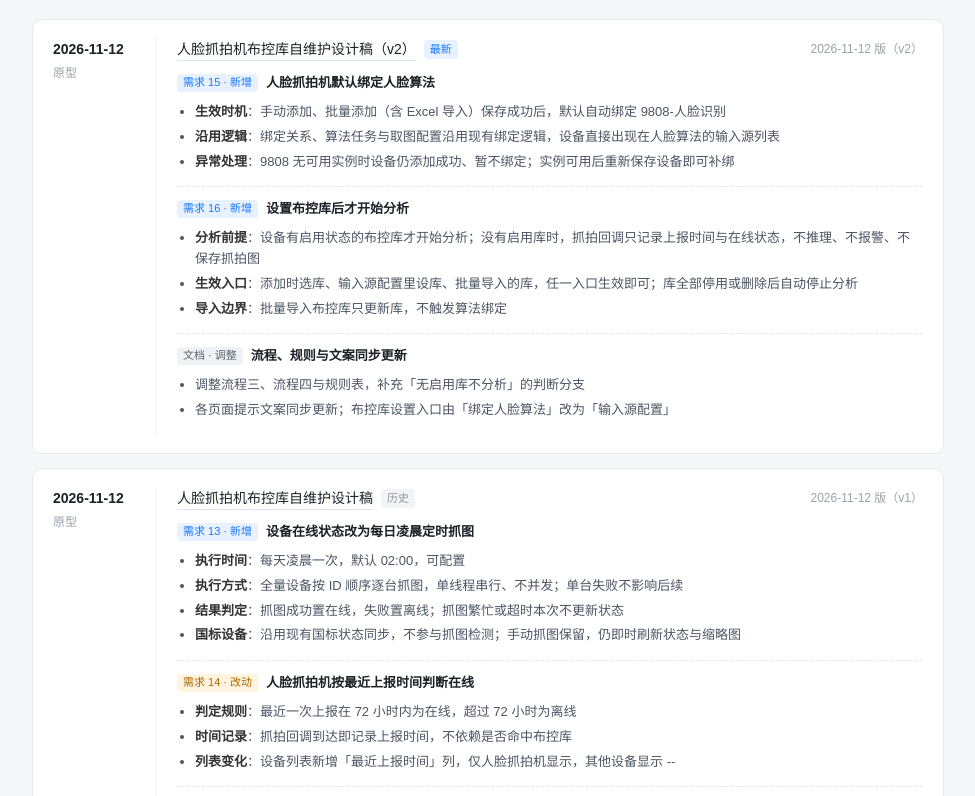
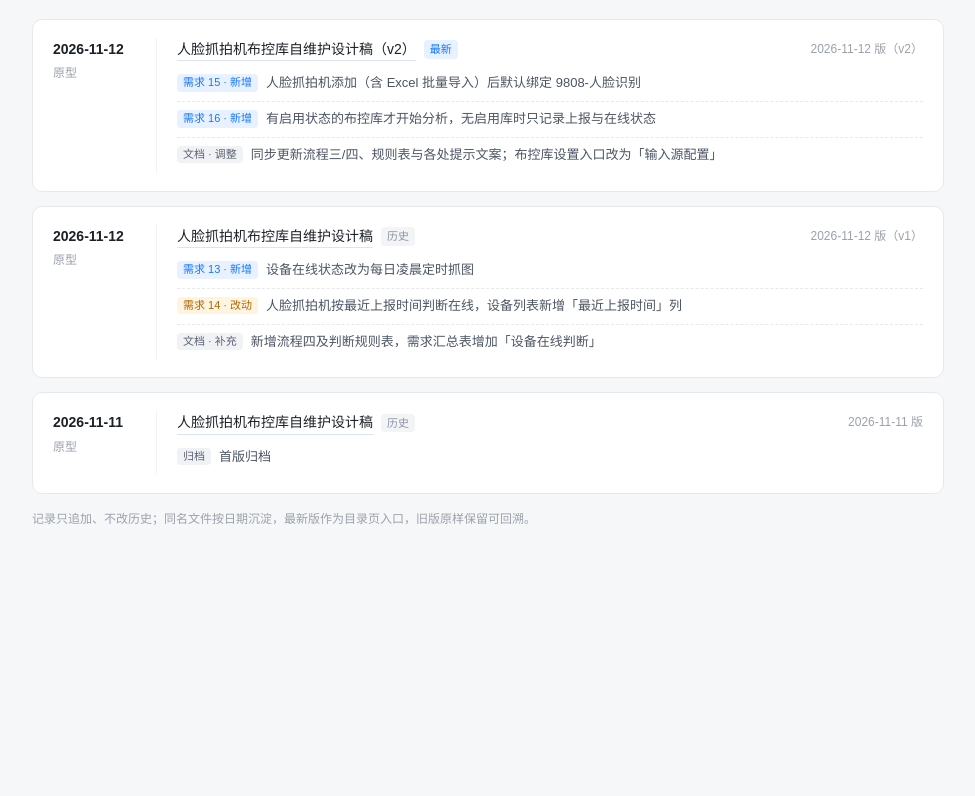
Before and after one commit to wacilimonster-source/juanev, a plain HTML site: page 青岛地铁-工地项目/文档/版本记录.html in a window 1280 px wide. Shown: the part 152-948 px from the top of the page, without its empty margins (152-1127 px from the left). After the commit the page ends 800 px from the top, so only its background shows below. Drawn offline with Linux system fonts and the light colour scheme.

Commit message:
docs: 版本记录改为简洁修改清单，去掉需求细节要求

```diff
--- a/青岛地铁-工地项目/文档/版本记录.html
+++ b/青岛地铁-工地项目/文档/版本记录.html
@@ -52,22 +52,18 @@
   .ver{margin-left:auto;font-size:12px;color:#9aa1ab;font-variant-numeric:tabular-nums}
 
   .changes{list-style:none;margin-top:10px}
-  .changes>li{padding:12px 0;border-top:1px dashed var(--line)}
-  .changes>li:first-child{border-top:none;padding-top:2px}
-  .chg-title{font-size:13px;font-weight:600;line-height:1.6}
+  .changes li{
+    padding:7px 0;font-size:13px;color:#4b5563;
+    border-top:1px dashed var(--line);
+  }
+  .changes li:first-child{border-top:none;padding-top:2px}
   .req{
     display:inline-block;margin-right:8px;padding:0 6px;
-    font-size:11px;font-weight:400;border-radius:4px;vertical-align:1px;
+    font-size:11px;border-radius:4px;vertical-align:1px;
     color:var(--accent);background:#e8f1ff;
   }
   .req.mod{color:#ad6800;background:#fff4e0}
   .req.doc{color:#5b6472;background:#f0f2f5}
-  .sub{
-    list-style:disc;margin:6px 0 0 18px;
-    font-size:13px;color:#4b5563;
-  }
-  .sub li{padding:2px 0}
-  .sub b{font-weight:600;color:#333}
   .note{margin-top:16px;font-size:12px;color:#9aa1ab}
 
   @media (max-width:560px){
@@ -104,29 +100,9 @@
         <span class="ver">2026-11-12 版（v2）</span>
       </div>
       <ul class="changes">
-        <li>
-          <div class="chg-title"><span class="req">需求 15 · 新增</span>人脸抓拍机默认绑定人脸算法</div>
-          <ul class="sub">
-            <li><b>生效时机</b>：手动添加、批量添加（含 Excel 导入）保存成功后，默认自动绑定 9808-人脸识别</li>
-            <li><b>沿用逻辑</b>：绑定关系、算法任务与取图配置沿用现有绑定逻辑，设备直接出现在人脸算法的输入源列表</li>
-            <li><b>异常处理</b>：9808 无可用实例时设备仍添加成功、暂不绑定；实例可用后重新保存设备即可补绑</li>
-          </ul>
-        </li>
-        <li>
-          <div class="chg-title"><span class="req">需求 16 · 新增</span>设置布控库后才开始分析</div>
-          <ul class="sub">
-            <li><b>分析前提</b>：设备有启用状态的布控库才开始分析；没有启用库时，抓拍回调只记录上报时间与在线状态，不推理、不报警、不保存抓拍图</li>
-            <li><b>生效入口</b>：添加时选库、输入源配置里设库、批量导入的库，任一入口生效即可；库全部停用或删除后自动停止分析</li>
-            <li><b>导入边界</b>：批量导入布控库只更新库，不触发算法绑定</li>
-          </ul>
-        </li>
-        <li>
-          <div class="chg-title"><span class="req doc">文档 · 调整</span>流程、规则与文案同步更新</div>
-          <ul class="sub">
-            <li>调整流程三、流程四与规则表，补充「无启用库不分析」的判断分支</li>
-            <li>各页面提示文案同步更新；布控库设置入口由「绑定人脸算法」改为「输入源配置」</li>
-          </ul>
-        </li>
+        <li><span class="req">需求 15 · 新增</span>人脸抓拍机添加（含 Excel 批量导入）后默认绑定 9808-人脸识别</li>
+        <li><span class="req">需求 16 · 新增</span>有启用状态的布控库才开始分析，无启用库时只记录上报与在线状态</li>
+        <li><span class="req doc">文档 · 调整</span>同步更新流程三/四、规则表与各处提示文案；布控库设置入口改为「输入源配置」</li>
       </ul>
     </div>
   </article>
@@ -143,30 +119,9 @@
         <span class="ver">2026-11-12 版（v1）</span>
       </div>
       <ul class="changes">
-        <li>
-          <div class="chg-title"><span class="req">需求 13 · 新增</span>设备在线状态改为每日凌晨定时抓图</div>
-          <ul class="sub">
-            <li><b>执行时间</b>：每天凌晨一次，默认 02:00，可配置</li>
-            <li><b>执行方式</b>：全量设备按 ID 顺序逐台抓图，单线程串行、不并发；单台失败不影响后续</li>
-            <li><b>结果判定</b>：抓图成功置在线，失败置离线；抓图繁忙或超时本次不更新状态</li>
-            <li><b>国标设备</b>：沿用现有国标状态同步，不参与抓图检测；手动抓图保留，仍即时刷新状态与缩略图</li>
-          </ul>
-        </li>
-        <li>
-          <div class="chg-title"><span class="req mod">需求 14 · 改动</span>人脸抓拍机按最近上报时间判断在线</div>
-          <ul class="sub">
-            <li><b>判定规则</b>：最近一次上报在 72 小时内为在线，超过 72 小时为离线</li>
-            <li><b>时间记录</b>：抓拍回调到达即记录上报时间，不依赖是否命中布控库</li>
-            <li><b>列表变化</b>：设备列表新增「最近上报时间」列，仅人脸抓拍机显示，其他设备显示 --</li>
-          </ul>
-        </li>
-        <li>
-          <div class="chg-title"><span class="req doc">文档 · 补充</span>流程与需求汇总同步更新</div>
-          <ul class="sub">
-            <li>新增「流程四：设备在线状态判断（每日定时）」流程图及判断规则表</li>
-            <li>需求汇总表新增「设备在线判断」一行，关联需求 13、14</li>
-          </ul>
-        </li>
+        <li><span class="req">需求 13 · 新增</span>设备在线状态改为每日凌晨定时抓图</li>
+        <li><span class="req mod">需求 14 · 改动</span>人脸抓拍机按最近上报时间判断在线，设备列表新增「最近上报时间」列</li>
+        <li><span class="req doc">文档 · 补充</span>新增流程四及判断规则表，需求汇总表增加「设备在线判断」</li>
       </ul>
     </div>
   </article>
@@ -183,12 +138,7 @@
         <span class="ver">2026-11-11 版</span>
       </div>
       <ul class="changes">
-        <li>
-          <div class="chg-title"><span class="req doc">归档</span>首版归档</div>
-          <ul class="sub">
-            <li>人脸抓拍机与布控库自维护设计稿首次归档</li>
-          </ul>
-        </li>
+        <li><span class="req doc">归档</span>首版归档</li>
       </ul>
     </div>
   </article>
```
Also changed, not shown: 1 other file.
